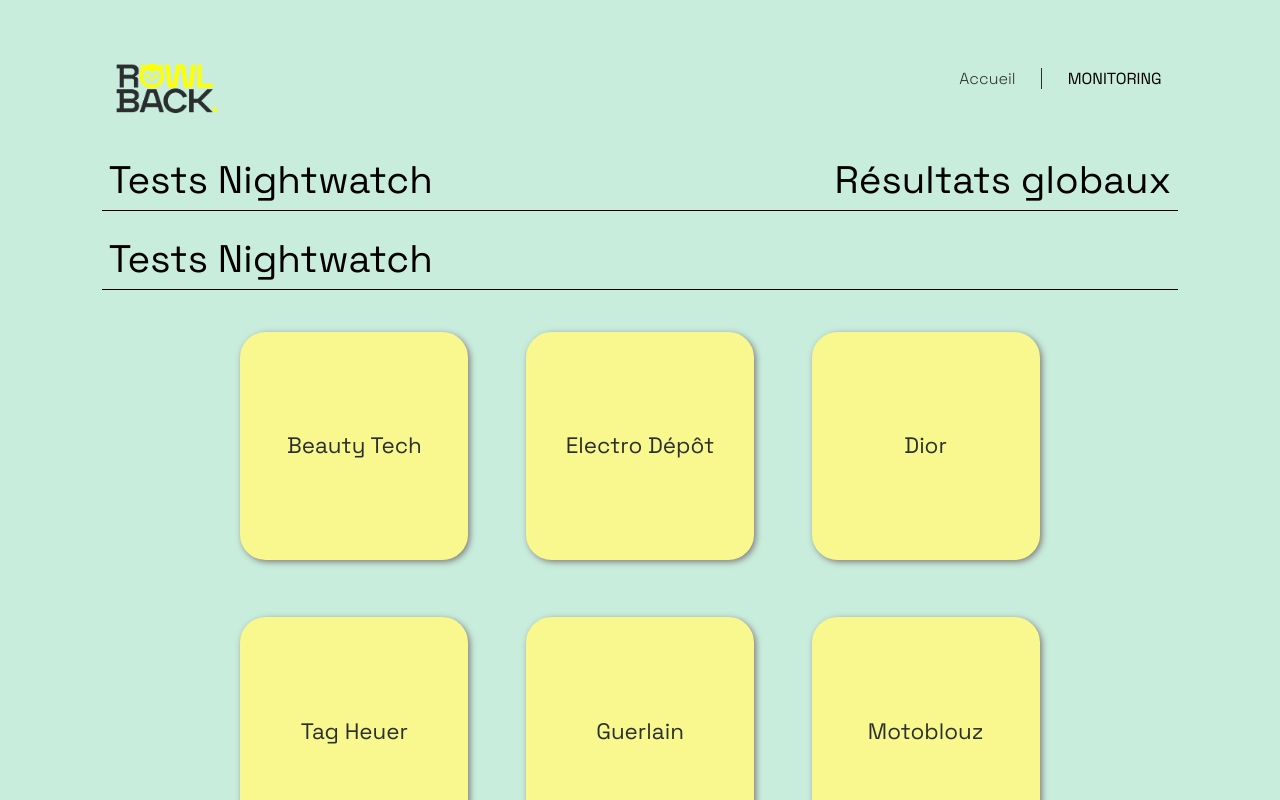
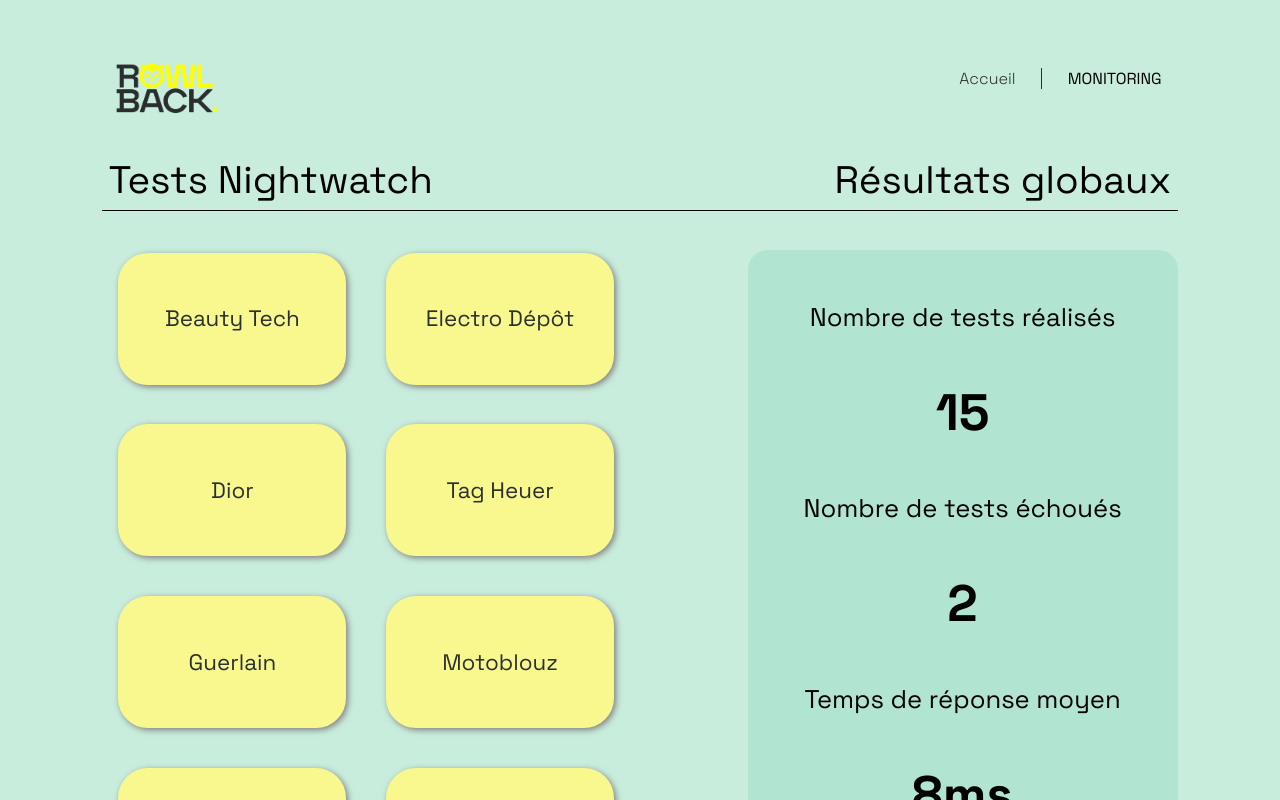
Before and after one commit to MarionGtr/Monitoring_rowlback, a Vue app: page / in a window 1280 px wide. Shown: the top 800 px of the page. Built offline with nearby package versions, Linux system fonts and the light colour scheme; the HTML template or start-up script is replaced by a standard one.

Commit message:
synchro ju/marion

```diff
--- a/src/components/ClientCard2.vue
+++ b/src/components/ClientCard2.vue
@@ -61,18 +61,6 @@
 <style lang="scss" scoped>
 
 
-
-.titleHome {
-    font-size: 3vw;
-    padding-top: 2vh;
-    border-bottom: 1px solid black;
-    margin-bottom: 0;
-    padding-bottom: 0;
-}
-
-
-
-
 .customerPanel {
 
     gap: 0.6vw;
--- a/src/components/ClientCardTest.vue
+++ b/src/components/ClientCardTest.vue
@@ -73,11 +73,8 @@
 </script>
 
 <template>
-  <div class="titleHome">
-    <p>Tests Nightwatch</p>
-  </div>
 
-  <div class="customer-panel">
+  <div class="customerPanel">
     <!-- Générer dynamiquement les liens pour tous les clients -->
     <router-link
       v-for="client in allClients"
@@ -85,42 +82,34 @@
       :class="['customer', 'customer--view', client.id]"
       :to="`/detail/${client.id}`"
     >
-      <span class="customer-name">{{ client.name }}</span>
+      <span class="customerName">{{ client.name }}</span>
     </router-link>
   </div>
 </template>
 
 <style lang="scss" scoped>
-.titleHome {
-    font-size: 3vw;
-    padding-top: 2vh;
-    border-bottom: 1px solid black;
-    margin-bottom: 0;
-    padding-bottom: 0;
+
+.customerPanel {
+
+gap: 0.6vw;
+display: flex;
+justify-content: flex-start;
+align-items: center;
+flex-wrap: wrap;
+// background-color: $green-light;
+// border-radius: 20px;
 }
 
-.titleHome p {
-    margin:0.8vh;
-}
-
-.customer-panel {
-    padding-top: 2vw;
-    gap: 2vw;
-    display: flex;
-    justify-content: center;
-    align-items: center;
-    flex-wrap: wrap;
-}
 
 .customer {
 display: flex;
 justify-content: center;
 align-items: center;
 position: relative;
-    height: 14rem;
+height: 8rem;
 width: 14rem;
 margin: 1rem;
-    border-radius: 2vw;
+border-radius: 30px;
 border: 2px solid #f8f88f;
 text-decoration: none;
 transition: transform 0.3s ease;
@@ -131,10 +120,12 @@
     transform: scale(1.05);
     background-color: $yellow;
     border: 2px solid $yellow;
-    }
+
 }
 
-.customer-name {
+}
+
+.customerName {
 color: $onyx;
 font-size: 1.4rem;
 text-align: center;
--- a/src/views/HomeView.vue
+++ b/src/views/HomeView.vue
@@ -1,12 +1,11 @@
 <script setup lang="ts">
 import Header from '@/components/Header.vue';
-import ClientCardTest from '@/components/ClientCardTest.vue';
+import ClientCardTest from '../components/ClientCardTest.vue';
 // import ClientCard2 from '@/components/ClientCard2.vue';
 
 </script>
 
 <template>
-
   <div class="body home">
     <main>
 
@@ -19,13 +18,9 @@
         <p>Résultats globaux</p>
       </div>
 
-    <ClientCardTest />
-    <!-- <ClientCard2 /> -->
-
-
       <div class="bodyElements">
         <div class="cardPanel">
-          <ClientCard2 />
+          <ClientCardTest />
         </div>
         <div class="stat">
           <span>Nombre de tests réalisés</span>
@@ -39,7 +34,6 @@
 
     </main>
   </div>
-
 </template>
 
 
```
Lines whose indentation alone changed are shown as unchanged.
